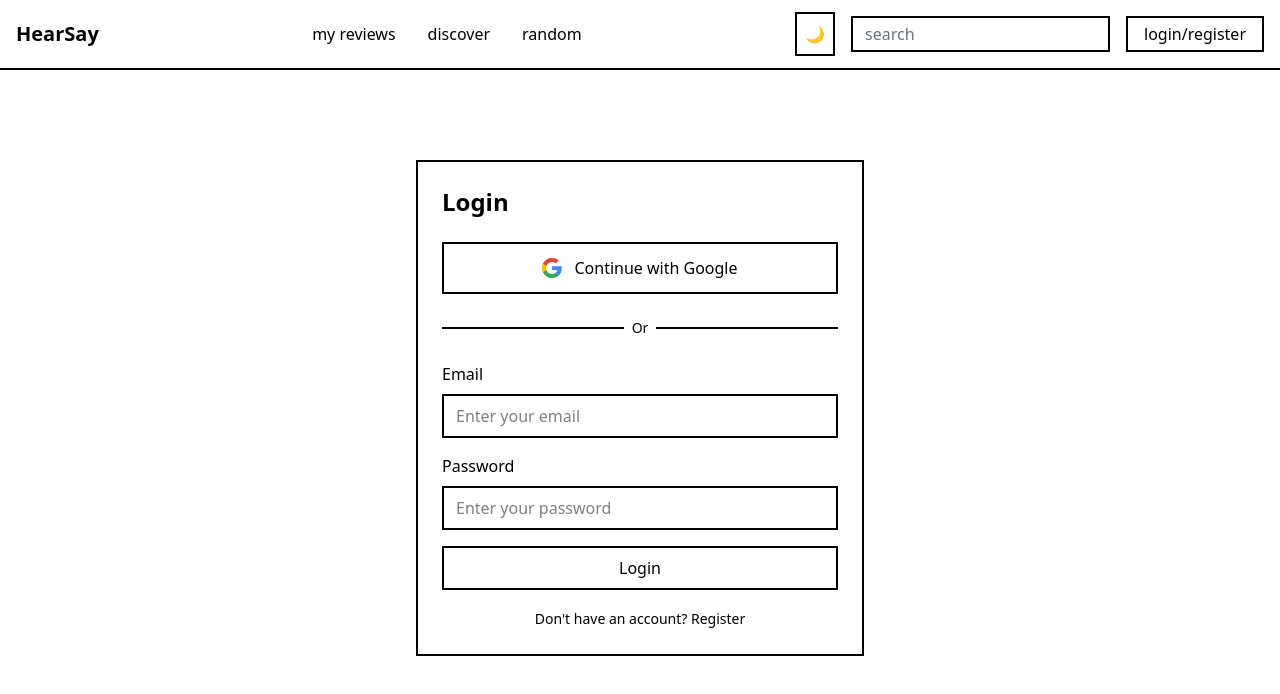
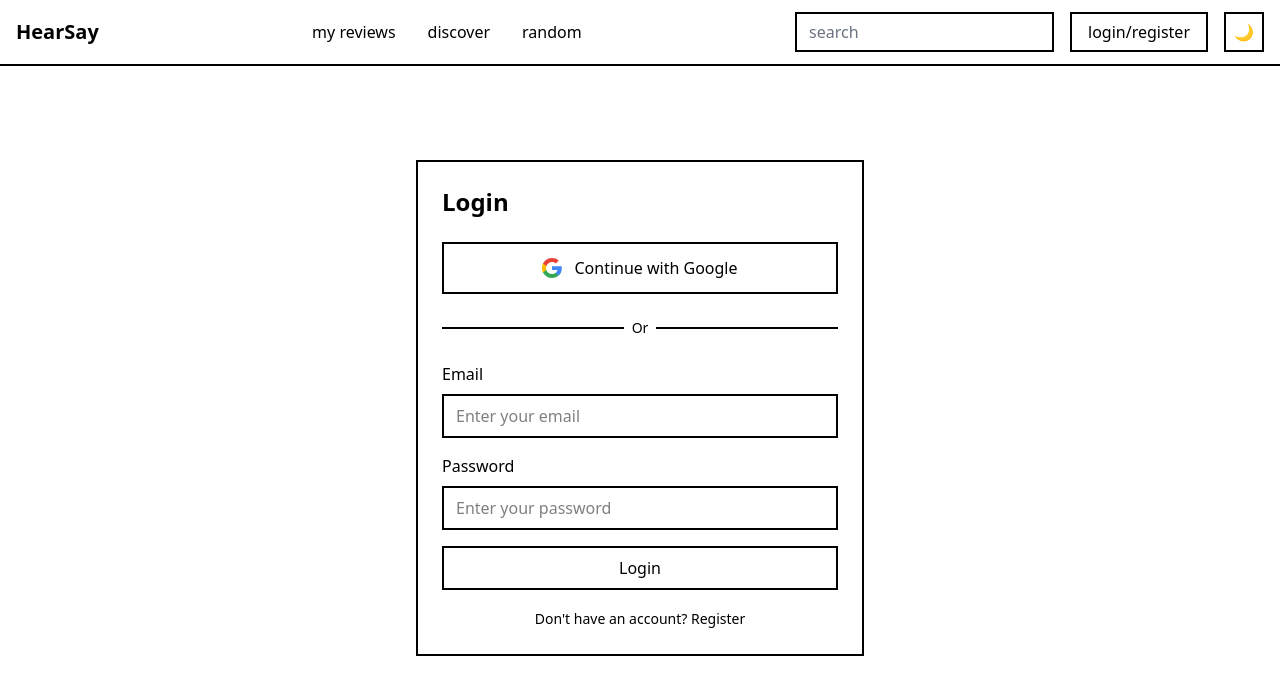
Before and after one commit to group-21-from-the-hood/HearSay, a React (Vite) app in the folder hearsay/: page /auth in a window 1280 px wide. Shown: the top 694 px of the page. Built offline with nearby package versions, Linux system fonts and the light colour scheme; no server answers; what spotify-web-api-node would draw is missing.

Commit message:
embellisment

```diff
--- a/hearsay/src/components/Header.jsx
+++ b/hearsay/src/components/Header.jsx
@@ -30,30 +30,33 @@ export default function Header() {
           </ul>
         </nav>
 
-        <div className="flex items-center space-x-4">
-          <button
-            onClick={toggleTheme}
-            className="p-2 border-2 border-black dark:border-white bg-white dark:bg-gray-900 text-black dark:text-white hover:bg-gray-100 dark:hover:bg-gray-800 transition-colors"
-            aria-label="Toggle theme"
-          >
-            {theme === 'dark' ? '☀️' : '🌙'}
-          </button>
-
-          <form onSubmit={handleSearch}>
+        <div className="flex items-center gap-4">
+          {/* Search */}
+          <form onSubmit={handleSearch} className="h-10 flex items-center">
             <input
               type="search"
               placeholder="search"
               value={searchQuery}
               onChange={(e) => setSearchQuery(e.target.value)}
-              className="border-2 border-black dark:border-white bg-white dark:bg-gray-900 text-black dark:text-white px-3 py-1 placeholder-gray-500 dark:placeholder-gray-400"
+              className="h-full border-2 border-black dark:border-white bg-white dark:bg-gray-900 text-black dark:text-white px-3 placeholder-gray-500 dark:placeholder-gray-400"
             />
           </form>
 
+          {/* Login/Register */}
           <button
             onClick={() => navigate('/auth')}
-            className="border-2 border-black dark:border-white bg-white dark:bg-gray-900 text-black dark:text-white px-4 py-1 hover:bg-gray-100 dark:hover:bg-gray-800 transition-colors"
+            className="h-10 border-2 border-black dark:border-white bg-white dark:bg-gray-900 text-black dark:text-white px-4 hover:bg-gray-100 dark:hover:bg-gray-800 transition-colors flex items-center justify-center"
           >
             login/register
+          </button>
+
+          {/* Theme Toggle */}
+          <button
+            onClick={toggleTheme}
+            className="h-10 w-10 border-2 border-black dark:border-white bg-white dark:bg-gray-900 text-black dark:text-white hover:bg-gray-100 dark:hover:bg-gray-800 transition-colors flex items-center justify-center"
+            aria-label="Toggle theme"
+          >
+            {theme === 'dark' ? '☀️' : '🌙'}
           </button>
         </div>
       </div>
```
